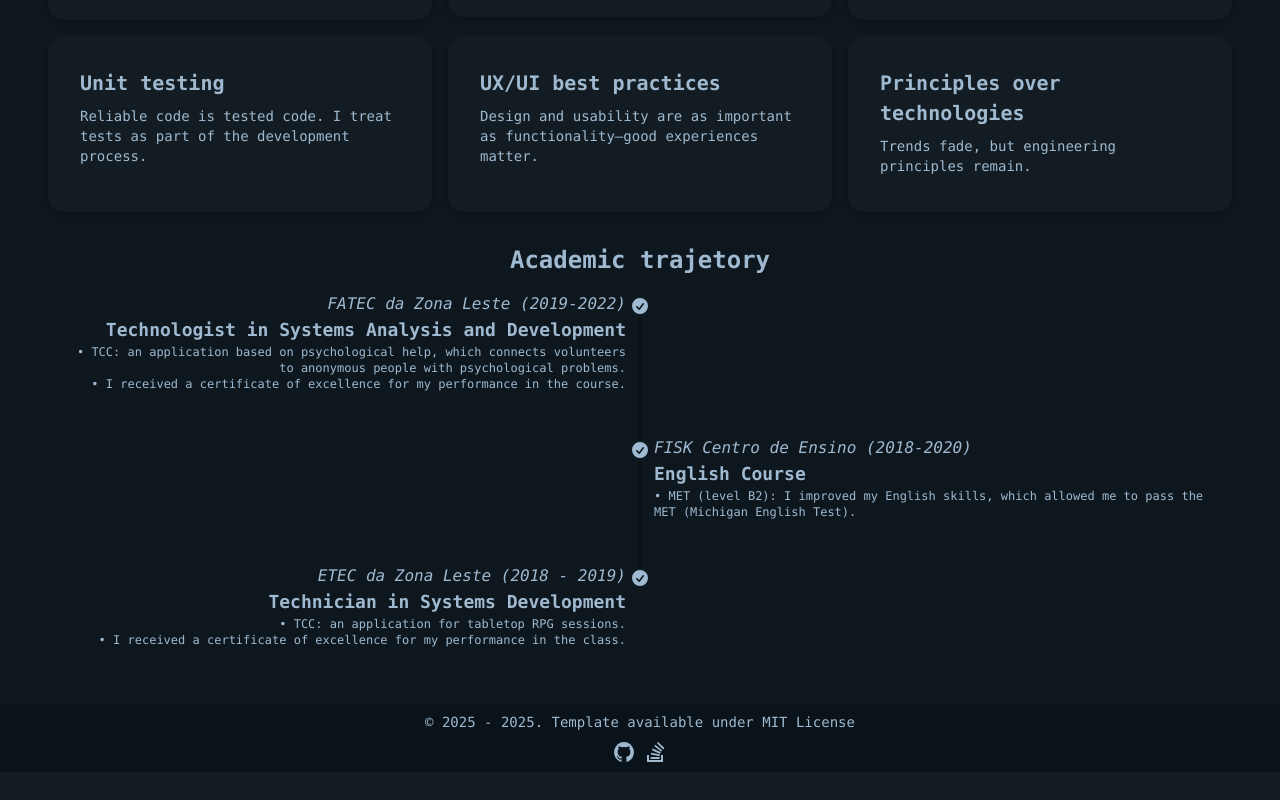
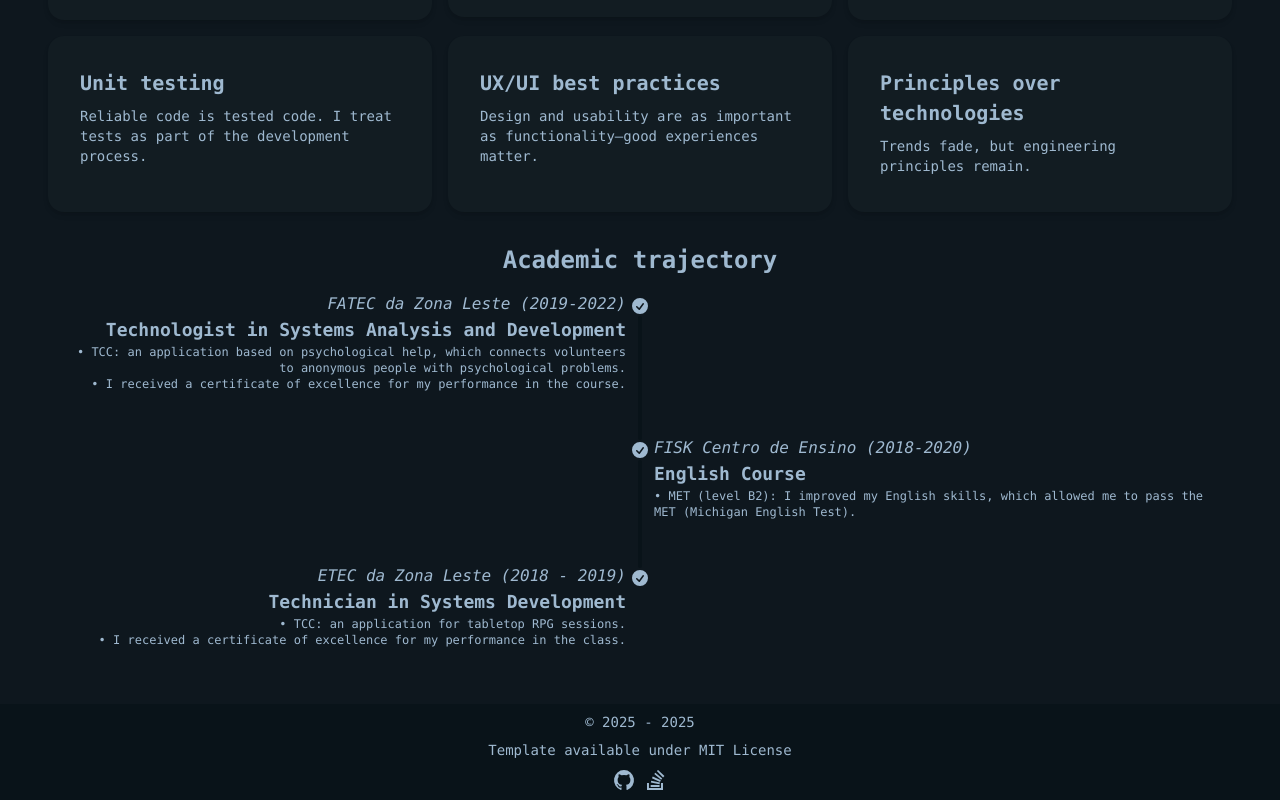
Before and after one commit to gabrielpdsilva/portfolio, a React (Vite) app: page / in a window 1280 px wide. Shown: the part 1126-1926 px from the top of the page. Before the commit the page ends 1898 px from the top, so only its background shows below. Built offline with nearby package versions, Linux system fonts and the light colour scheme.

Commit message:
layout fixees

```diff
--- a/public/locales/en/translation.json
+++ b/public/locales/en/translation.json
@@ -53,7 +53,7 @@
     }
   },
   "academic": {
-    "title": "Academic trajetory",
+    "title": "Academic trajectory",
     "subtitle": "My main academic achievements",
     "technologist_systems_analysis_development": {
       "title": "Technologist in Systems Analysis and Development",
--- a/src/components/molecules/tech-tools-grid/index.tsx
+++ b/src/components/molecules/tech-tools-grid/index.tsx
@@ -12,7 +12,7 @@ import { Jest } from '../../icons/techs/jest'
 
 export function TechToolsGrid() {
   return (
-    <div className="justify-center grid grid-cols-9 space-x-0.5 sm:flex">
+    <div className="justify-center grid grid-cols-5 md:grid-cols-9 space-x-0.5 sm:flex">
       <div className={ICON_TOOLTIP_CLASSNAME} data-tip="Git">
         <Git />
       </div>
--- a/src/components/organisms/footer/index.tsx
+++ b/src/components/organisms/footer/index.tsx
@@ -8,6 +8,7 @@ export function Footer() {
     <footer className="footer sm:footer-horizontal footer-center bg-base-300 text-base-content py-2">
       <aside>
         <p>{getFooterText()}</p>
+        <p>Template available under MIT License</p>
         <div className="flex gap-2">
           <div
             className="tooltip hover:cursor-pointer"
@@ -32,5 +33,5 @@ export function Footer() {
 function getFooterText(): string {
   const originalReleaseYear = 2025
   const currentYear = new Date().getFullYear()
-  return `© ${originalReleaseYear} - ${currentYear}. Template available under MIT License`
+  return `© ${originalReleaseYear} - ${currentYear}`
 }
--- a/src/components/organisms/highlights/index.tsx
+++ b/src/components/organisms/highlights/index.tsx
@@ -27,7 +27,7 @@ function HighlightCard({ title, subtitle, onClick, src }: HighlightCardProps) {
 export function Highlights() {
   const { t } = useTranslation()
   return (
-    <div className="justify-center grid gap-4 md:grid-cols-3">
+    <div className="justify-center grid gap-4 lg:grid-cols-3">
       <HighlightCard
         title={t('highlights.inspector.name')}
         subtitle={t('highlights.inspector.description')}
--- a/src/components/organisms/principles/index.tsx
+++ b/src/components/organisms/principles/index.tsx
@@ -12,7 +12,7 @@ const principleKeys = [
 
 export function Principles() {
   return (
-    <div className="grid gap-4 grid-cols-1 md:grid-cols-2 lg:grid-cols-3 place-items-center">
+    <div className="grid gap-4 grid-cols-1 lg:grid-cols-3 place-items-center">
       {principleKeys.map((principleKey) => (
         <PrincipleCard key={principleKey} principleKey={principleKey} />
       ))}
```
